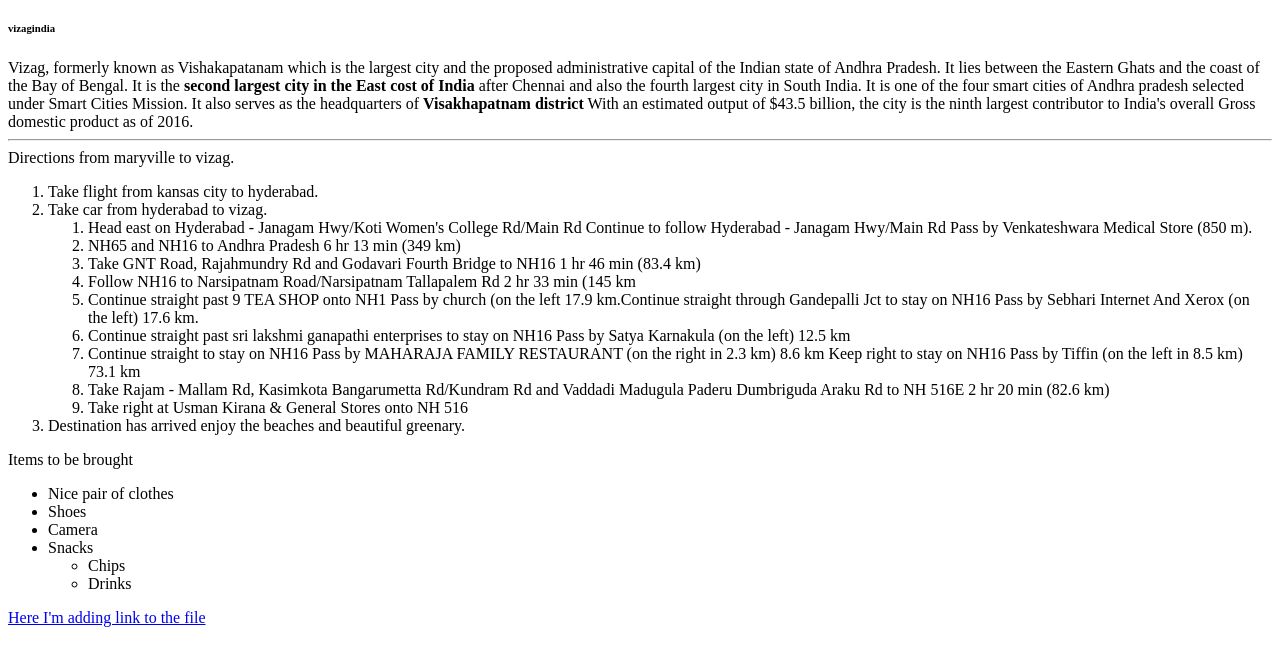
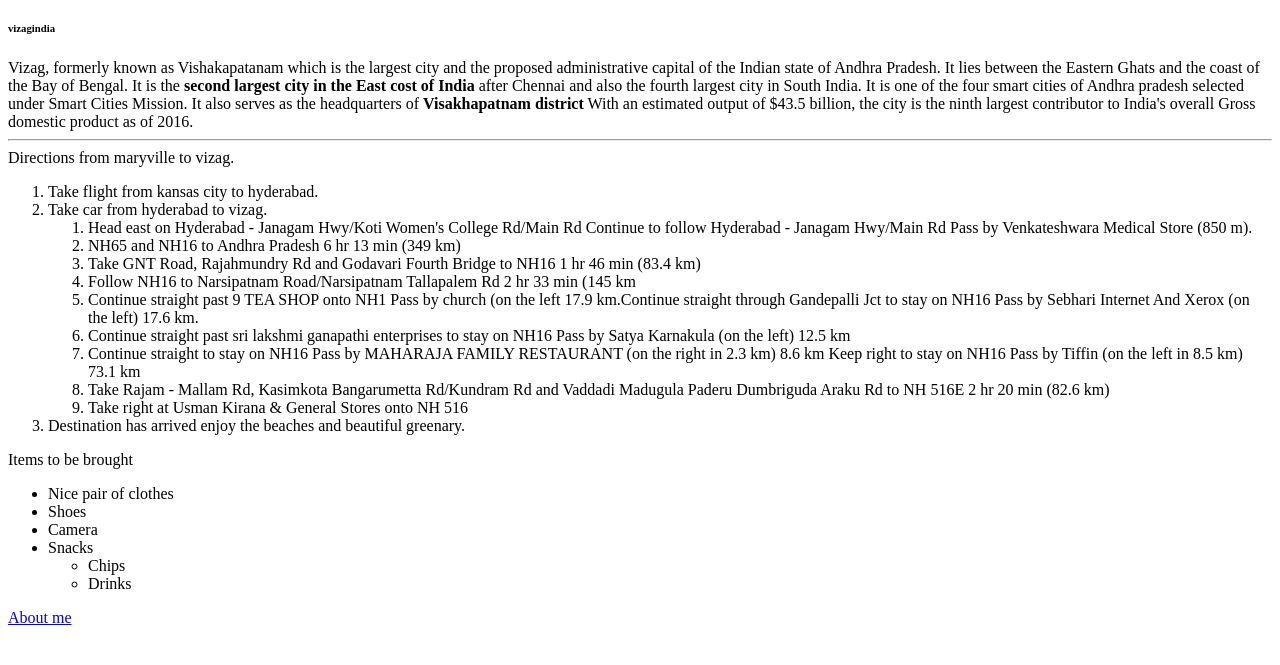
Before and after one commit to 44-563-WebApps-F21/webapps-f21-assignment-3-Samyuktha7499, a plain HTML site: page index.html in a window 1280 px wide. Shown: the part 61-726 px from the top of the page. Drawn offline with Linux system fonts and the light colour scheme.

Commit message:
linked image address

```diff
--- a/index.html
+++ b/index.html
@@ -47,5 +47,5 @@ Directions from maryville to vizag.
     <li>Drinks</li>
   </ul>
 </ul>
-<a href=“aboutme.html”> Here I'm adding link to the file </a>
+<a href="aboutme.html">About me</a>
   </html>
```
